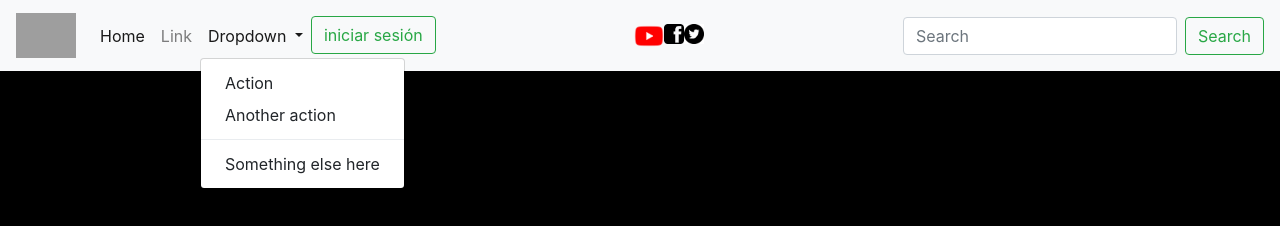
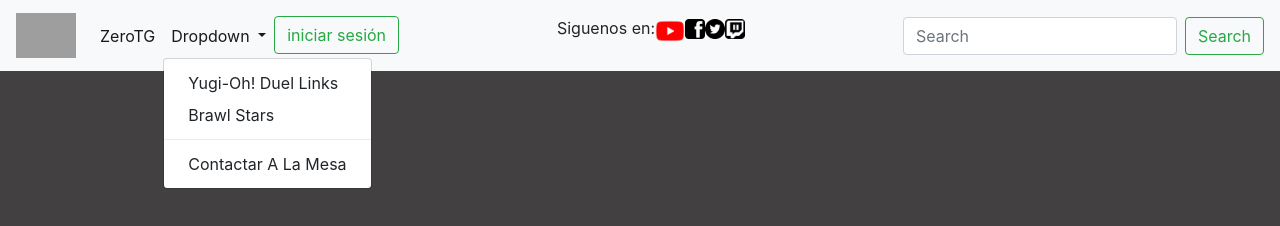
Before and after one commit to shiro997/Yggdrasil-ZeroTG, a plain HTML site: page index.html in a window 1280 px wide. Both pictures are taken after a click on the button "Dropdown". Drawn offline with nearby package versions, Linux system fonts and the light colour scheme; grey boxes are pictures that could not be loaded.

Commit message:
logo twitch y cambio de color al cuerpo de la página

```diff
--- a/index.html
+++ b/index.html
@@ -1,13 +1,14 @@
 <html>
   <head>
   	<meta charset="utf-8"/>
+  	<link href="https://fonts.googleapis.com/css?family=Josefin+Sans&display=swap" rel="stylesheet">
   	<link rel="stylesheet" href="https://stackpath.bootstrapcdn.com/bootstrap/4.3.1/css/bootstrap.min.css" integrity="sha384-ggOyR0iXCbMQv3Xipma34MD+dH/1fQ784/j6cY/iJTQUOhcWr7x9JvoRxT2MZw1T" crossorigin="anonymous">
   	<script src="https://code.jquery.com/jquery-3.3.1.slim.min.js" integrity="sha384-q8i/X+965DzO0rT7abK41JStQIAqVgRVzpbzo5smXKp4YfRvH+8abtTE1Pi6jizo" crossorigin="anonymous"></script>
 	<script src="https://cdnjs.cloudflare.com/ajax/libs/popper.js/1.14.7/umd/popper.min.js" integrity="sha384-UO2eT0CpHqdSJQ6hJty5KVphtPhzWj9WO1clHTMGa3JDZwrnQq4sF86dIHNDz0W1" crossorigin="anonymous"></script>
 	<script src="https://stackpath.bootstrapcdn.com/bootstrap/4.3.1/js/bootstrap.min.js" integrity="sha384-JjSmVgyd0p3pXB1rRibZUAYoIIy6OrQ6VrjIEaFf/nJGzIxFDsf4x0xIM+B07jRM" crossorigin="anonymous"></script>
 	<title>ZeroTG Comunity</title>
   </head>
-  <body style="background-color: black;">
+  <body style="background-color: #424040;">
   	<nav class="navbar navbar-expand-lg navbar-light bg-light">
   		<a class="navbar-brand" href="#">
   			<img src="https://yt3.ggpht.com/a/AGF-l78r5llXUI-7xnSz4v2Y4tsYn3Bgde5G7nVXeg=s288-c-k-c0xffffffff-no-rj-mo" style="height: 45px;"/>
@@ -21,21 +22,18 @@
   		<div class="collapse navbar-collapse" id="navbarSupportedContent">
     		<ul class="navbar-nav mr-auto">
       			<li class="nav-item active">
-        			<a class="nav-link" href="#">Home <span class="sr-only">(current)</span></a>
+        			<a class="nav-link" href="#">ZeroTG<span class="sr-only">(current)</span></a>
      		 	</li>
-      			<li class="nav-item">
-        			<a class="nav-link" href="#">Link</a>
-      			</li>
       			<li class="nav-item dropdown">
         			<a class="nav-link dropdown-toggle" href="#" id="navbarDropdown" role="button"
            			data-toggle="dropdown" aria-haspopup="true" aria-expanded="false">
           				Dropdown
         			</a>
         			<div class="dropdown-menu" aria-labelledby="navbarDropdown">
-          				<a class="dropdown-item" href="#">Action</a>
-          				<a class="dropdown-item" href="#">Another action</a>
+          				<a class="dropdown-item" href="#">Yugi-Oh! Duel Links</a>
+          				<a class="dropdown-item" href="#">Brawl Stars</a>
           				<div class="dropdown-divider"></div>
-          				<a class="dropdown-item" href="#">Something else here</a>
+          				<a class="dropdown-item" href="#">Contactar A La Mesa</a>
         			</div>
       			</li>
       			<li class="nav-item">
@@ -43,6 +41,7 @@
       			</li>
     		</ul>
     		<ul class="navbar-nav mr-auto">
+    			<li><p>Siguenos en: </p></li>
     			<li class="nav-item">
     				<a href="https://www.youtube.com/user/ZeroTerrorGames">
     					<img src="../Yggdrasil-ZeroTG/src/img/youtubeLogo.png" style="height: 30px;"/>
@@ -58,6 +57,11 @@
     					<img src="../Yggdrasil-ZeroTG/src/img/twitter_black_logo.png" style="height: 20px;"/>
     				</a>
     			</li>
+    			<li class="nav-item">
+    				<a href="https://www.twitch.tv/zerotg_">
+    					<img src="../Yggdrasil-ZeroTG/src/img/Twitch_black_logo.png" style="height: 20px;"/>
+    				</a>
+    			</li>
 			</ul>
     		<form class="form-inline my-2 my-lg-0">
       			<input class="form-control mr-sm-2" type="search" placeholder="Search" aria-label="Search">
```
Also changed, not shown: src/img/Twitch_black_logo.png (added).
